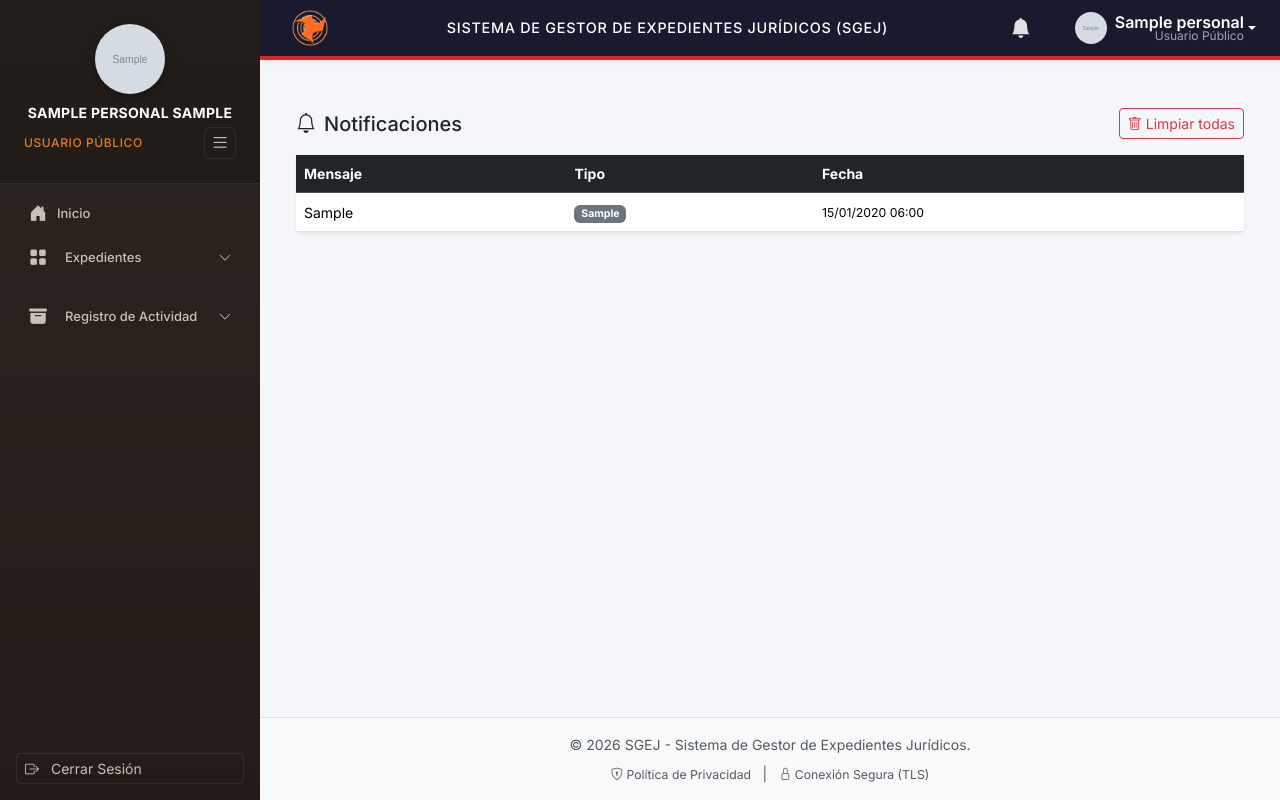
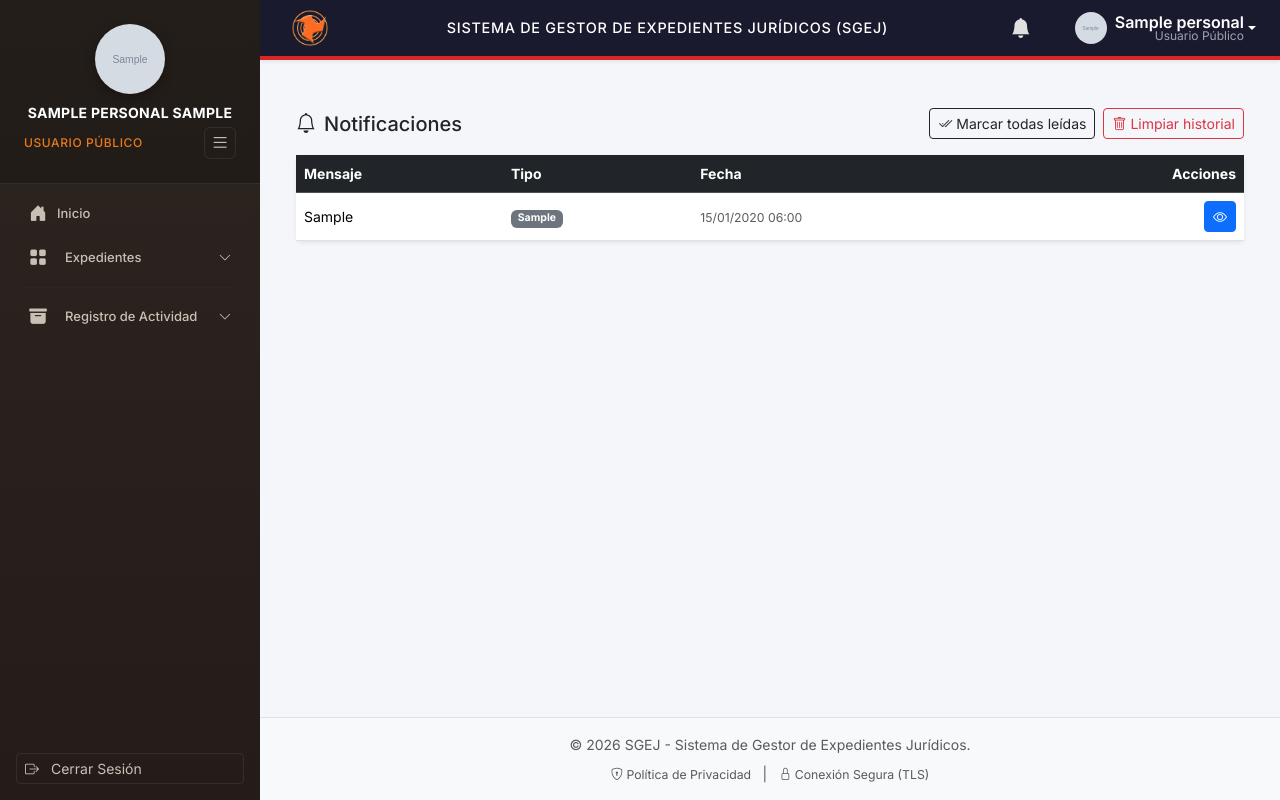
Before and after one commit to leonaboss/SGEJ, a Django app: page /notificaciones/ in a window 1280 px wide. Run offline with Django 5.2, Linux system fonts and the light colour scheme; a user stored in the database is signed in; tables that the repository leaves empty hold one stand-in row (values such as "Sample post"); grey boxes marked "Sample" are stand-in pictures; parts of the project's set-up code (start-up, migrations or seed data) failed here and were passed over.

Commit message:
cambios notificaciones

```diff
--- a/apps/expedientes/models.py
+++ b/apps/expedientes/models.py
@@ -407,6 +407,7 @@ class Notificacion(models.Model):
     mensaje = models.TextField()
     tipo_alerta = models.TextField()
     leido = models.BooleanField(default=False)
+    url_destino = models.CharField(max_length=255, blank=True, null=True)
     deleted_at = models.DateTimeField(blank=True, null=True)
     fecha_creacion = models.DateTimeField(auto_now_add=True)
 
--- a/apps/expedientes/services.py
+++ b/apps/expedientes/services.py
@@ -123,7 +123,7 @@ class NotificacionService:
     """Gestión de notificaciones in-app del sistema."""
 
     @staticmethod
-    def crear(usuario, mensaje, tipo_alerta='info'):
+    def crear(usuario, mensaje, tipo_alerta='info', url_destino=None):
         """Crea una notificación para un usuario."""
         if not usuario or not usuario.pk:
             return None
@@ -131,6 +131,7 @@ class NotificacionService:
             usuario=usuario,
             mensaje=mensaje,
             tipo_alerta=tipo_alerta,
+            url_destino=url_destino,
         )
 
 
--- a/apps/expedientes/views.py
+++ b/apps/expedientes/views.py
@@ -785,17 +785,12 @@ class NotificacionListView(LoginRequiredMixin, ListView):
     context_object_name = 'notificaciones'
     paginate_by = 20
 
-    def get(self, request, *args, **kwargs):
-        # Marcar todas como leídas al entrar
-        Notificacion.objects.filter(usuario=self.request.user, leido=False, deleted_at__isnull=True).update(leido=True)
-        return super().get(request, *args, **kwargs)
-
     def get_queryset(self):
         return Notificacion.objects.filter(usuario=self.request.user, deleted_at__isnull=True).order_by('-fecha_creacion')
 
     def get_context_data(self, **kwargs):
         context = super().get_context_data(**kwargs)
-        context['no_leidas'] = 0 # Siempre 0 porque ya las marcamos como leídas
+        context['no_leidas'] = Notificacion.objects.filter(usuario=self.request.user, leido=False, deleted_at__isnull=True).count()
         return context
 
 
--- a/templates/expedientes/notificacion_list.html
+++ b/templates/expedientes/notificacion_list.html
@@ -5,24 +5,52 @@
     <div class="d-flex justify-content-between align-items-center mb-3">
         <h5 class="mb-0"><i class="bi bi-bell me-2"></i>Notificaciones</h5>
         <div class="d-flex gap-2">
+            <form method="post" action="{% url 'expedientes:notificacion_marcar_todas_leidas' %}">
+                {% csrf_token %}
+                <button type="submit" class="btn btn-sm btn-outline-dark"><i class="bi bi-check2-all me-1"></i>Marcar todas leídas</button>
+            </form>
             <form method="post" action="{% url 'expedientes:notificacion_limpiar_todas' %}">
                 {% csrf_token %}
-                <button type="submit" class="btn btn-sm btn-outline-danger"><i class="bi bi-trash me-1"></i>Limpiar todas</button>
+                <button type="submit" class="btn btn-sm btn-outline-danger"><i class="bi bi-trash me-1"></i>Limpiar historial</button>
             </form>
         </div>
     </div>
     <div class="card shadow-sm border-0">
         <div class="table-responsive">
             <table class="table table-hover align-middle mb-0">
-                <thead class="table-dark"><tr><th>Mensaje</th><th>Tipo</th><th>Fecha</th></tr></thead>
+                <thead class="table-dark">
+                    <tr>
+                        <th>Mensaje</th>
+                        <th>Tipo</th>
+                        <th>Fecha</th>
+                        <th class="text-end">Acciones</th>
+                    </tr>
+                </thead>
                 <tbody>
                     {% for n in notificaciones %}
-                    <tr>
-                        <td>{{ n.mensaje }}</td>
+                    <tr class="{% if not n.leido %}table-warning{% endif %}">
+                        <td>
+                            {% if not n.leido %}
+                            <span class="badge bg-danger me-1">Nuevo</span>
+                            {% endif %}
+                            {{ n.mensaje }}
+                        </td>
                         <td><span class="badge bg-secondary">{{ n.tipo_alerta }}</span></td>
-                        <td><small>{{ n.fecha_creacion|date:"d/m/Y H:i" }}</small></td>
+                        <td><small class="text-muted">{{ n.fecha_creacion|date:"d/m/Y H:i" }}</small></td>
+                        <td class="text-end text-nowrap">
+                            {% if n.url_destino %}
+                            <a href="{{ n.url_destino }}" class="btn btn-sm btn-primary" title="Ver registro"><i class="bi bi-eye"></i></a>
+                            {% endif %}
+                            {% if not n.leido %}
+                            <form method="post" action="{% url 'expedientes:notificacion_marcar_leida' n.pk %}" class="d-inline">
+                                {% csrf_token %}
+                                <button type="submit" class="btn btn-sm btn-outline-success" title="Marcar como leída"><i class="bi bi-check"></i></button>
+                            </form>
+                            {% endif %}
+                        </td>
                     </tr>
-                    {% empty %}<tr><td colspan="3" class="text-center text-muted py-4">No hay notificaciones.</td></tr>
+                    {% empty %}
+                    <tr><td colspan="4" class="text-center text-muted py-4">No hay notificaciones.</td></tr>
                     {% endfor %}
                 </tbody>
             </table>
```
Also changed, not shown: apps/documentos/signals.py (+11 -0 lines), apps/expedientes/signals.py (+16 -2 lines).
